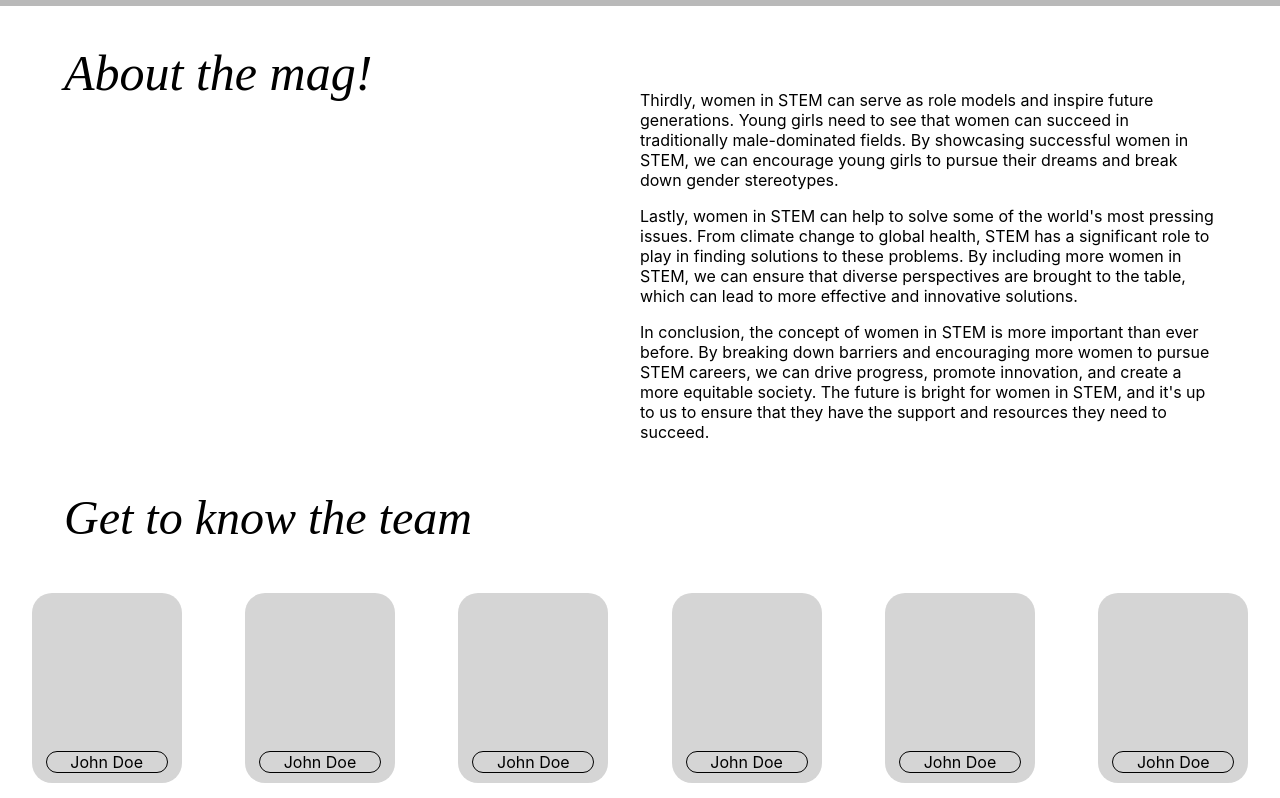
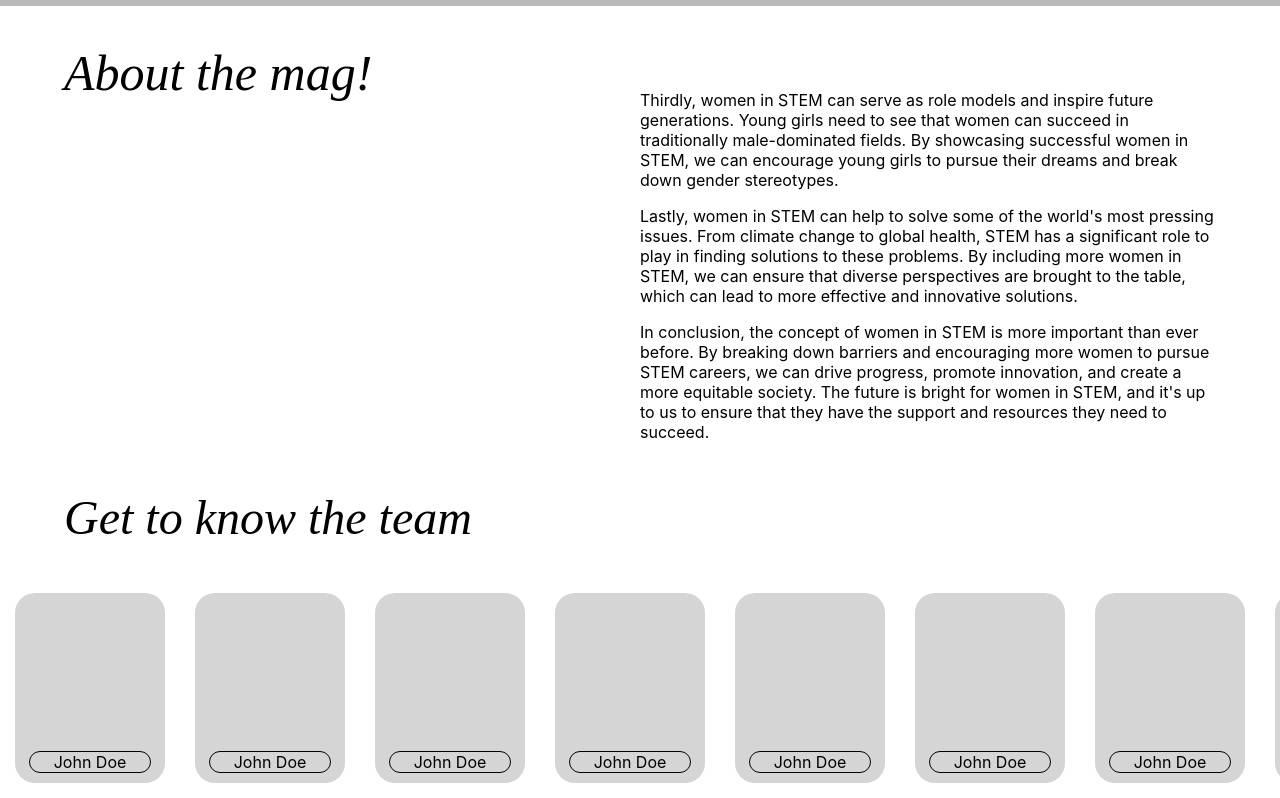
Before and after one commit to foresightmag/foresight, a React (Create React App) app: page / in a window 1280 px wide. Shown: the part 820-1618 px from the top of the page. Built offline with nearby package versions, Linux system fonts and the light colour scheme.

Commit message:
improve card
overflow-x: scoll

```diff
--- a/public/index.html
+++ b/public/index.html
@@ -29,7 +29,7 @@
   <body>
     <noscript>You need to enable JavaScript to run this app.</noscript>
     <div id="root"></div>
-    <!--
+    <!--s
       This HTML file is a template.
       If you open it directly in the browser, you will see an empty page.
 
--- a/src/App.js
+++ b/src/App.js
@@ -26,6 +26,12 @@ function App() {
         <Card name="John Doe"/>
         <Card name="John Doe"/>
         <Card name="John Doe"/>
+        <Card name="John Doe"/>
+        <Card name="John Doe"/>
+        <Card name="John Doe"/>
+        <Card name="John Doe"/>
+        <Card name="John Doe"/>
+        <Card name="John Doe"/>
       </div>
 
     </div>
--- a/src/css/Card.css
+++ b/src/css/Card.css
@@ -1,8 +1,8 @@
 .CardContainer {
   display: flex;
-  justify-content:space-around;
+  justify-content:flex-start;
   align-items:center;
-  overflow: scroll;
+  overflow-x: scroll;
   scroll-behavior:smooth;
 }
 ::-webkit-scrollbar{
```
Also changed, not shown: 1 other file (tests, documents, lock files or other folders).
